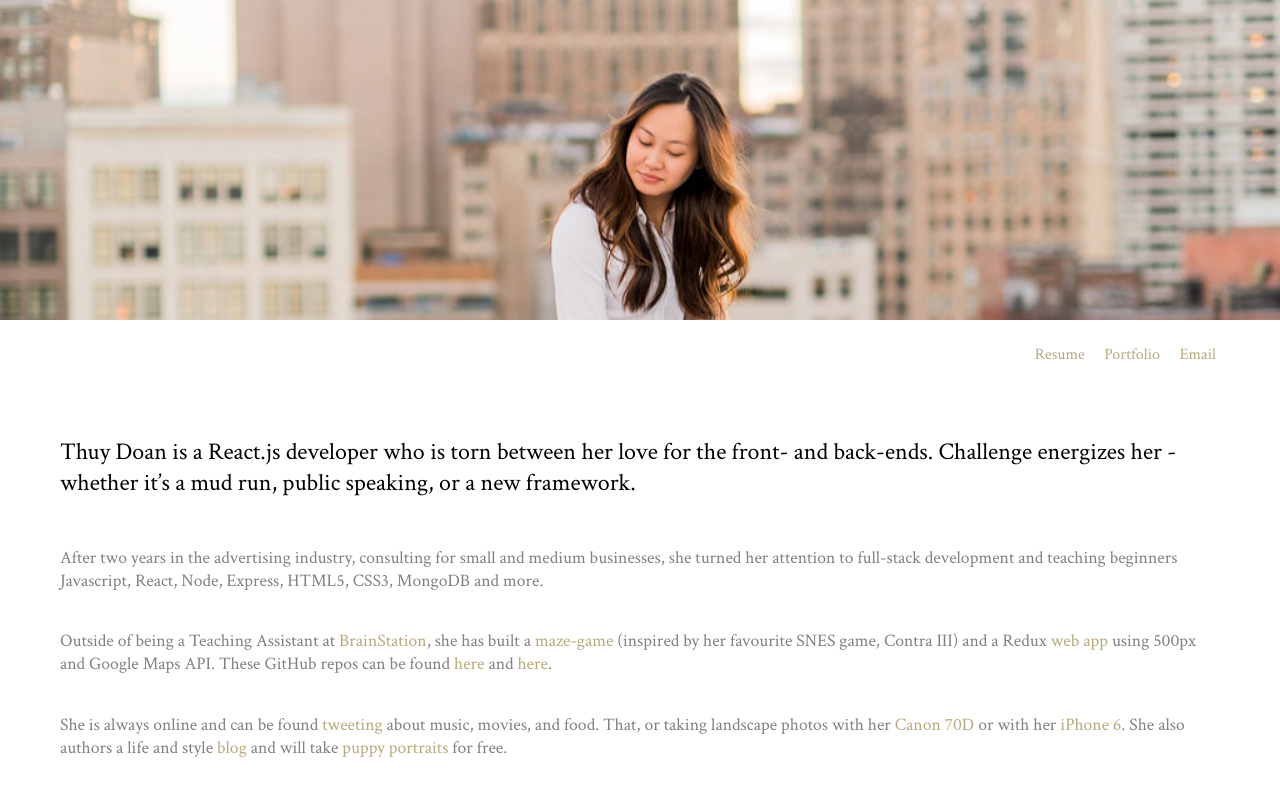
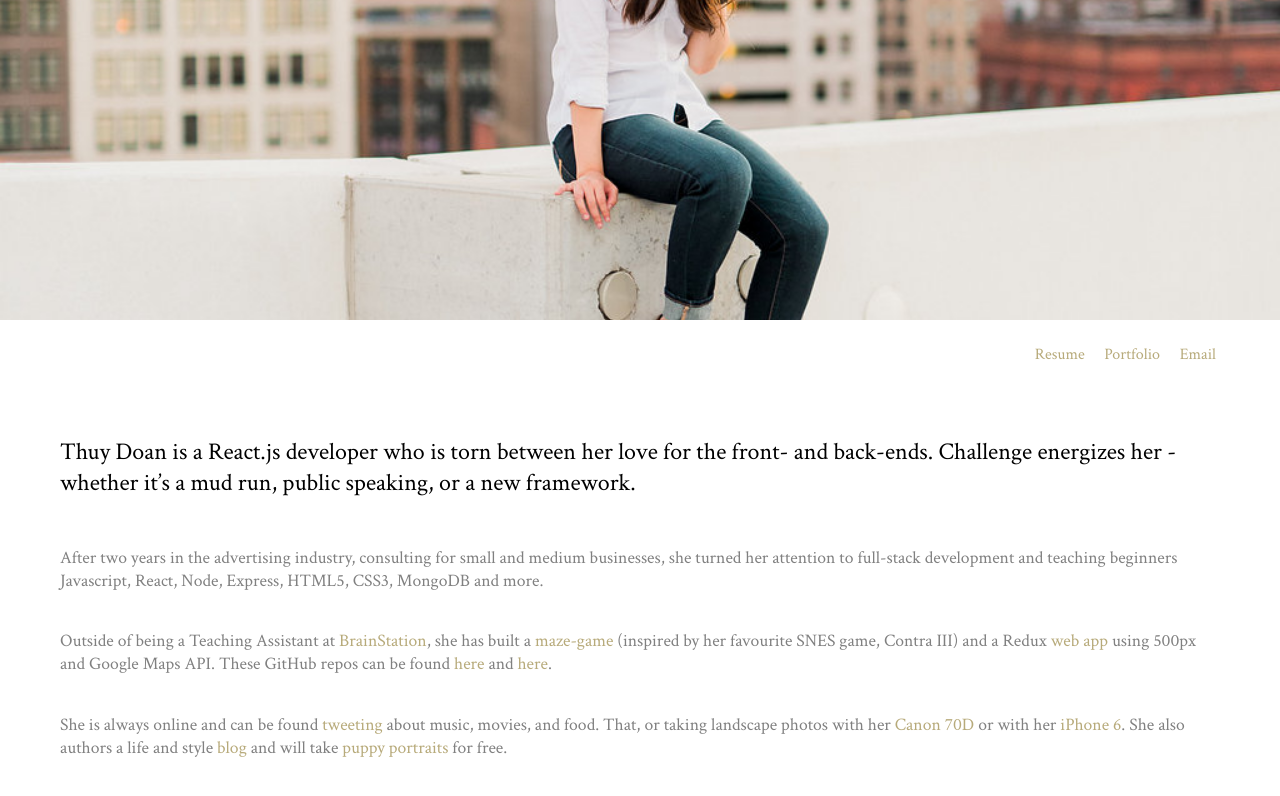
Before and after one commit to clearlyTHUYDOAN/digital-resume, a website: page public/index.html in a window 1280 px wide. Drawn offline with Linux system fonts and the light colour scheme.

Commit message:
reverse safari compat - failed

```diff
--- a/public/index.css
+++ b/public/index.css
@@ -48,11 +48,6 @@ html, body {
   width: 50%;
   display: inline-block;
   background-image: url("./assets/ThuyMidSummer-4461.jpg");
-  background-repeat: no-repeat;
-   background-attachment: fixed;
-   -o-background-size: cover;
-   -moz-background-size: cover;
-   -webkit-background-size: cover;
   background-size: cover;
   background-position: 0% 60%;
 }
```
